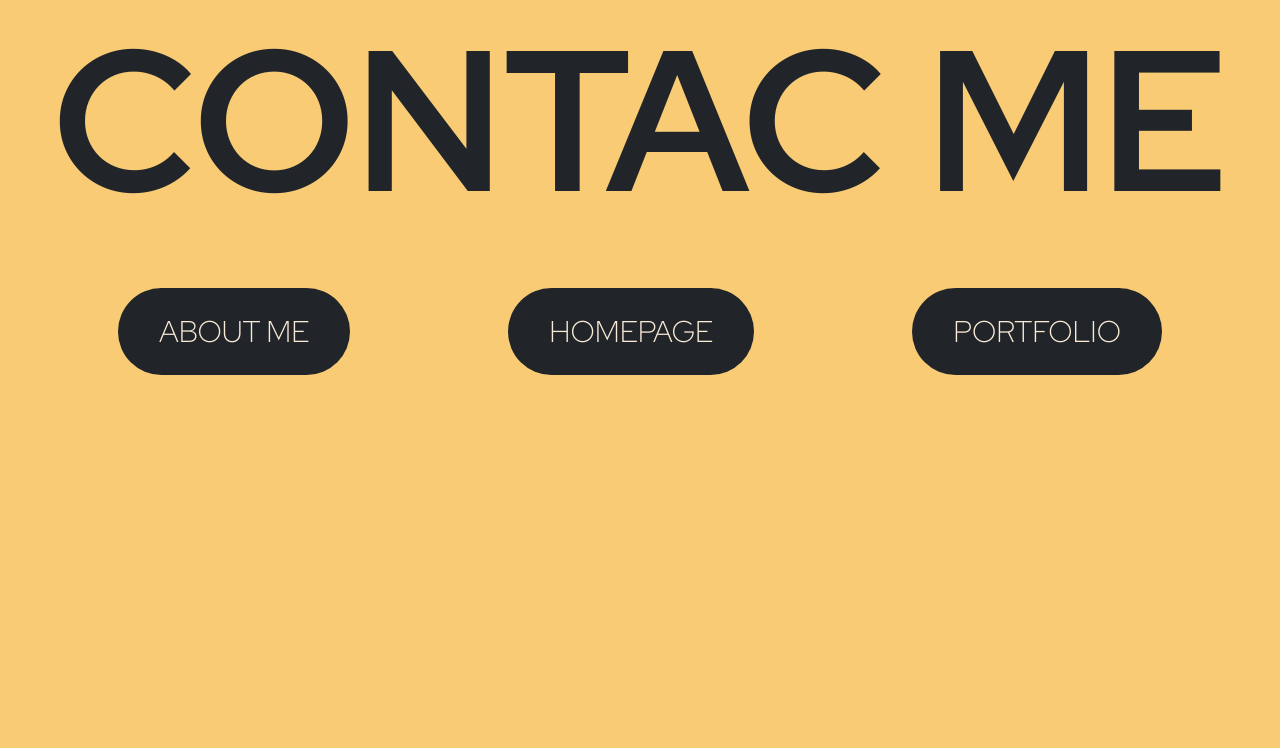
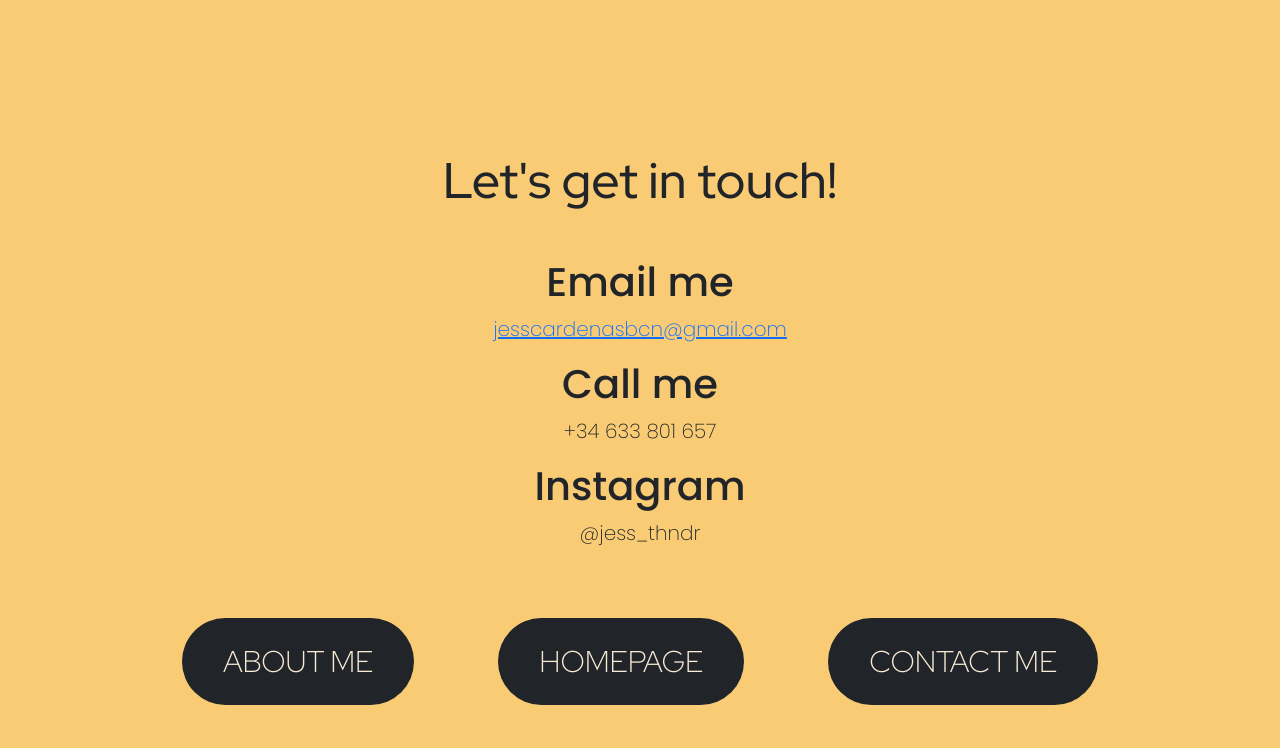
Before and after one commit to JessCardenas/Portfolio-project, a plain HTML site: page contact.html in a window 1280 px wide. Drawn offline with nearby package versions, Linux system fonts and the light colour scheme.

Commit message:
added contact page and links

```diff
--- a/contact.html
+++ b/contact.html
@@ -32,11 +32,27 @@
     <title>Let's talk! | Jess Front-end Developer</title>
   </head>
   <body>
-    <h1 class="text-center">Contac me</h1>
-    <div class="d-flex justify-content-evenly">
+    <div class="content-container container">
+      <div class="content text-center">
+        <h4 class="mb-5">Let's get in touch!</h4>
+
+        <h3>Email me</h3>
+        <p>
+          <a href="mailto:jesscardenasbcn@gmail.com"
+            >jesscardenasbcn@gmail.com</a
+          >
+        </p>
+        <h3>Call me</h3>
+        <p>+34 633 801 657</p>
+        <h3>Instagram</h3>
+        <p>@jess_thndr</p>
+      </div>
+    </div>
+
+    <div class="buttons text-center">
       <a href="about.html" class="btn btn-branding">About me </a>
-      <a href="index.html" class="btn btn-branding">Homepage </a>
-      <a href="portfolio.html" class="btn btn-branding">Portfolio</a>
+      <a href="index.html" class="btn btn-branding">Homepage</a>
+      <a href="contact.html" class="btn btn-branding">Contact me</a>
     </div>
   </body>
 </html>
```
Also changed, not shown: about.html (+1 -1 lines), index.html (+1 -0 lines).
